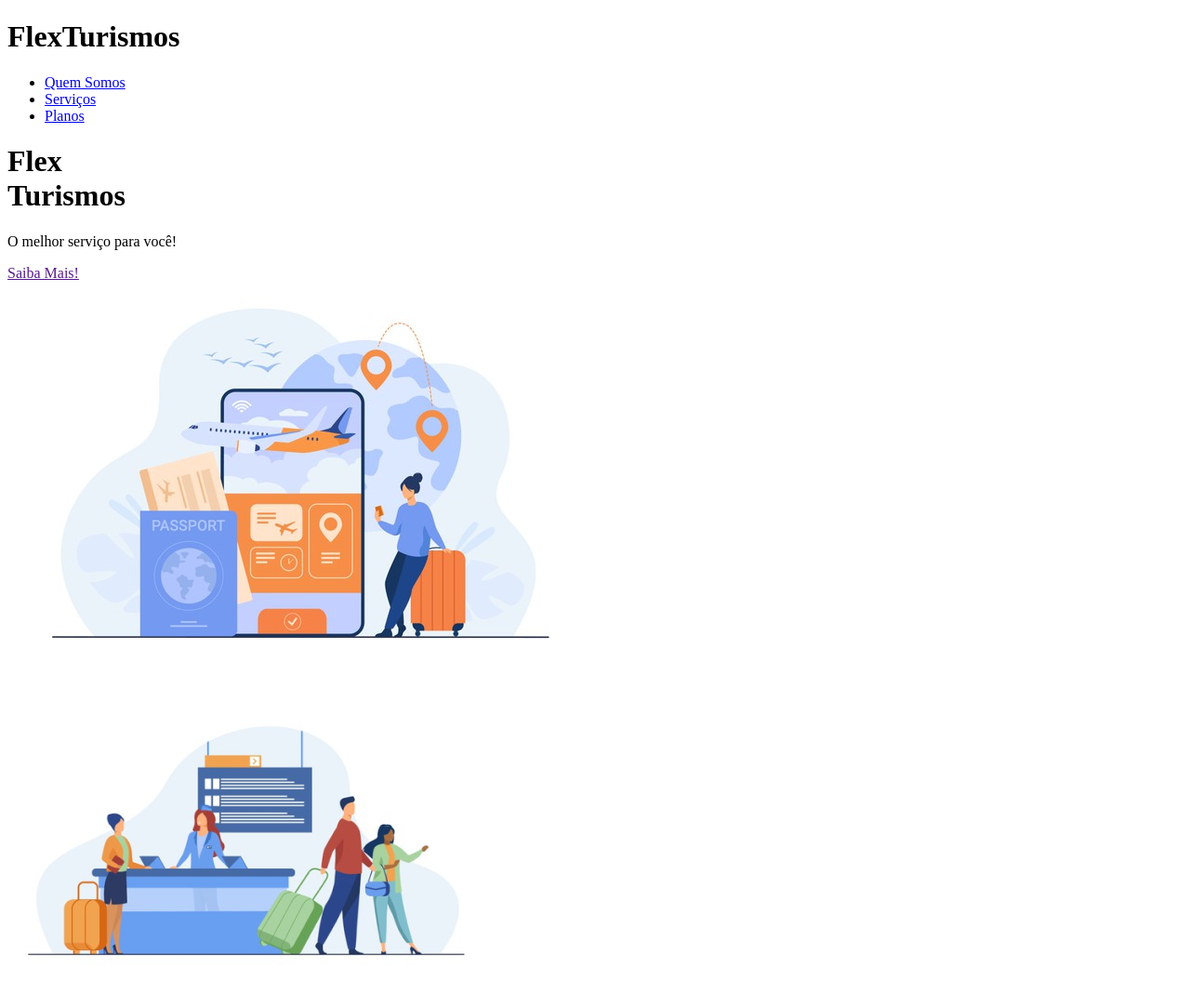
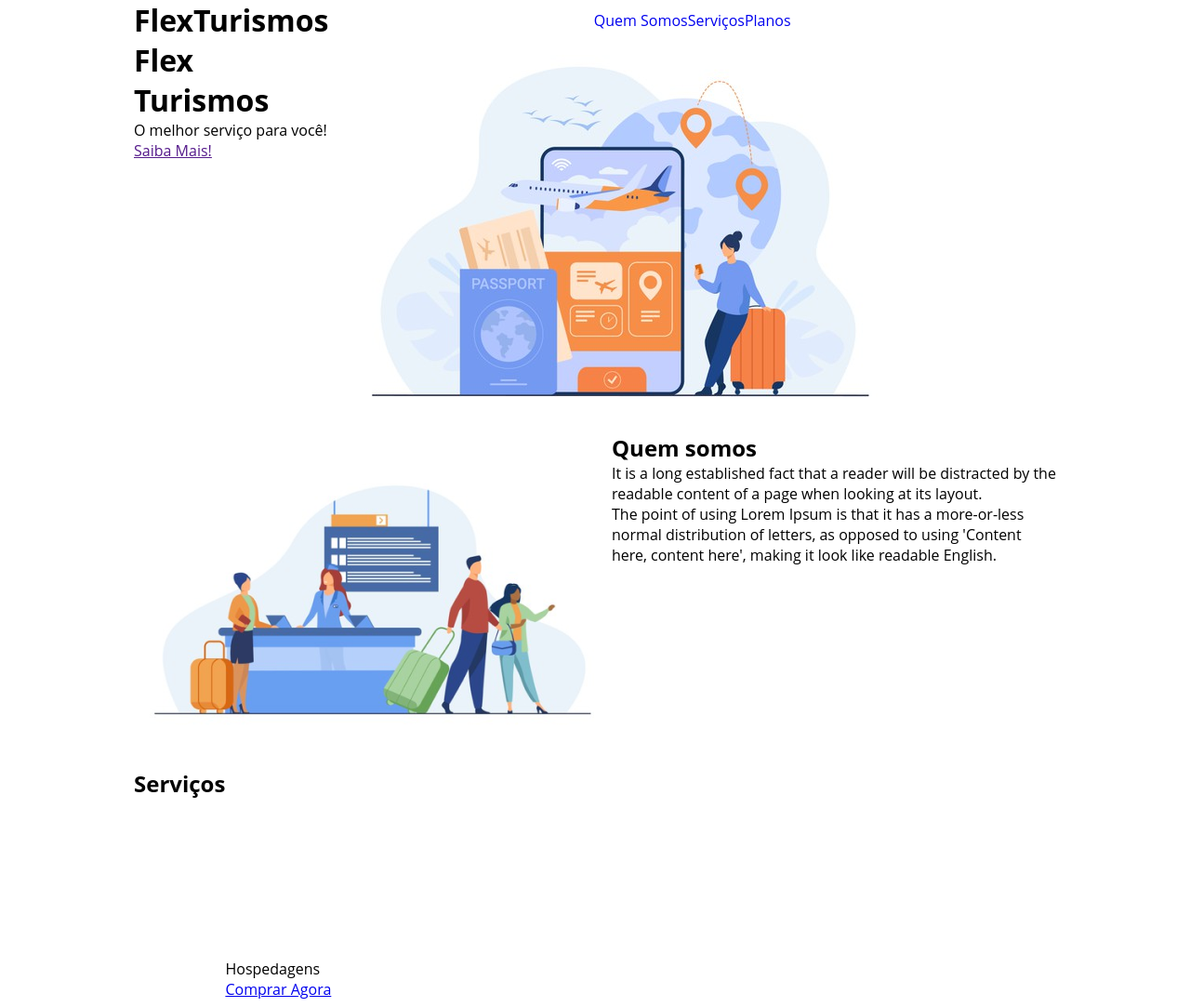
Before and after one commit to th1998c/Flex_Turismos, a plain HTML site: page index.html in a window 1280 px wide. Shown: the top 1083 px of the page at 93% size. Drawn offline with Linux system fonts and the light colour scheme.

Commit message:
corrido código base

```diff
--- a/index.html
+++ b/index.html
@@ -5,18 +5,21 @@
     <meta name="viewport" content="width=device-width, initial-scale=1.0">
     <title>Flex Turismos</title>
     <link rel="stylesheet" href="./style.css">
+    <link rel="preconnect" href="https://fonts.googleapis.com">
+    <link rel="preconnect" href="https://fonts.gstatic.com" crossorigin>
+    <link href="https://fonts.googleapis.com/css2?family=Open+Sans:ital,wght@0,300;0,400;0,600;0,700;1,300;1,400;1,600&display=swap">
 </head>
 <body>
-    <header>
+    <header class="flex-container">
         <h1>FlexTurismos</h1>
-        <ul>
+        <ul class="flex-container">
             <li><a href="#quem-somos">Quem Somos</a></li>
             <li><a href="#servicos">Serviços</a></li>
             <li><a href="#planos">Planos</a></li>
         </ul>
     </header>
 
-    <div>
+    <div class="flex-container">
         <div>
             <h1>Flex <br>Turismos</h1>
             <p>O melhor serviço para você!</p>
@@ -28,11 +31,10 @@
         </div>
     </div>
 
-    <div>
+    <div class="flex-container" id="quem-somos">
         <div>
             <img src="./images/1-quem-somos.png" alt="balcão de atendimento">
         </div>
-
         <div>
             <h2>Quem somos</h2>
             <p>It is a long established fact that a reader will be distracted by the readable content of a page when looking at its layout. </p>
@@ -40,7 +42,9 @@
         </div>
     </div>
 
+
     <div>
+        <div class="flex-container">
             <div>
                 <h2>Serviços</h2>
             </div>
@@ -66,9 +70,9 @@
 
             </div>
         </div>
+    </div>
 
-    <div>
-
+    <div class="flex-container">
         <div>
             <h3>Plano 2</h3>
             <ul>
@@ -105,7 +109,7 @@
         </div>
     </div>
 
-    <footer>
+    <footer class="flex-container">
         <p>&copy; 2021 CSS Flexbox</p>
         <p>Desenvolvido por: Seu nome aqui dev</p>
     </footer>
--- a/style.css
+++ b/style.css
@@ -0,0 +1,21 @@
+*{
+    margin: 0;
+    padding: 0;
+    font-family: 'Open Sans', sans-serif;
+}
+
+ul{
+    list-style: none;
+    margin: 0;
+    padding: 0;
+}
+
+ul li a{
+    text-decoration: none;
+}
+
+.flex-container{
+    display: flex;
+    max-width: 992px;
+    margin: auto;
+}
```
Lines whose indentation alone changed are shown as unchanged.
